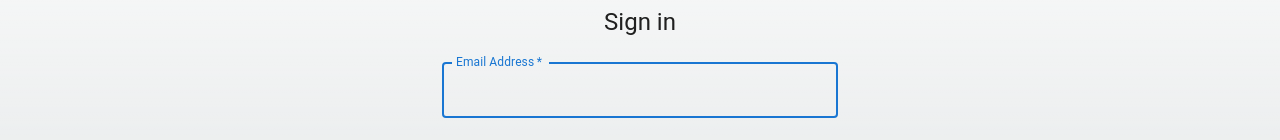
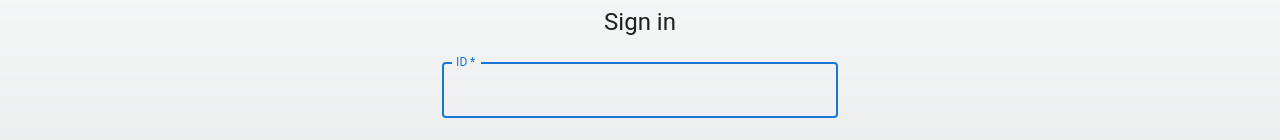
Before and after one commit to Genithlabs/Memorial, a Next.js app: page /signin in a window 1280 px wide. Shown: the part 178-318 px from the top of the page. Built offline with nearby package versions, Linux system fonts and the light colour scheme.

Commit message:
로그인 시 이메일 대신 아이디로 로그인하도록 수정함

```diff
--- a/components/SignIn.tsx
+++ b/components/SignIn.tsx
@@ -44,10 +44,10 @@ export default function SignIn() {
 							margin="normal"
 							required
 							fullWidth
-							id="email"
-							label="Email Address"
-							name="email"
-							autoComplete="email"
+							id="user_id"
+							label="ID"
+							name="user_id"
+							autoComplete="ID"
 							autoFocus
 						/>
 						<TextField
```
